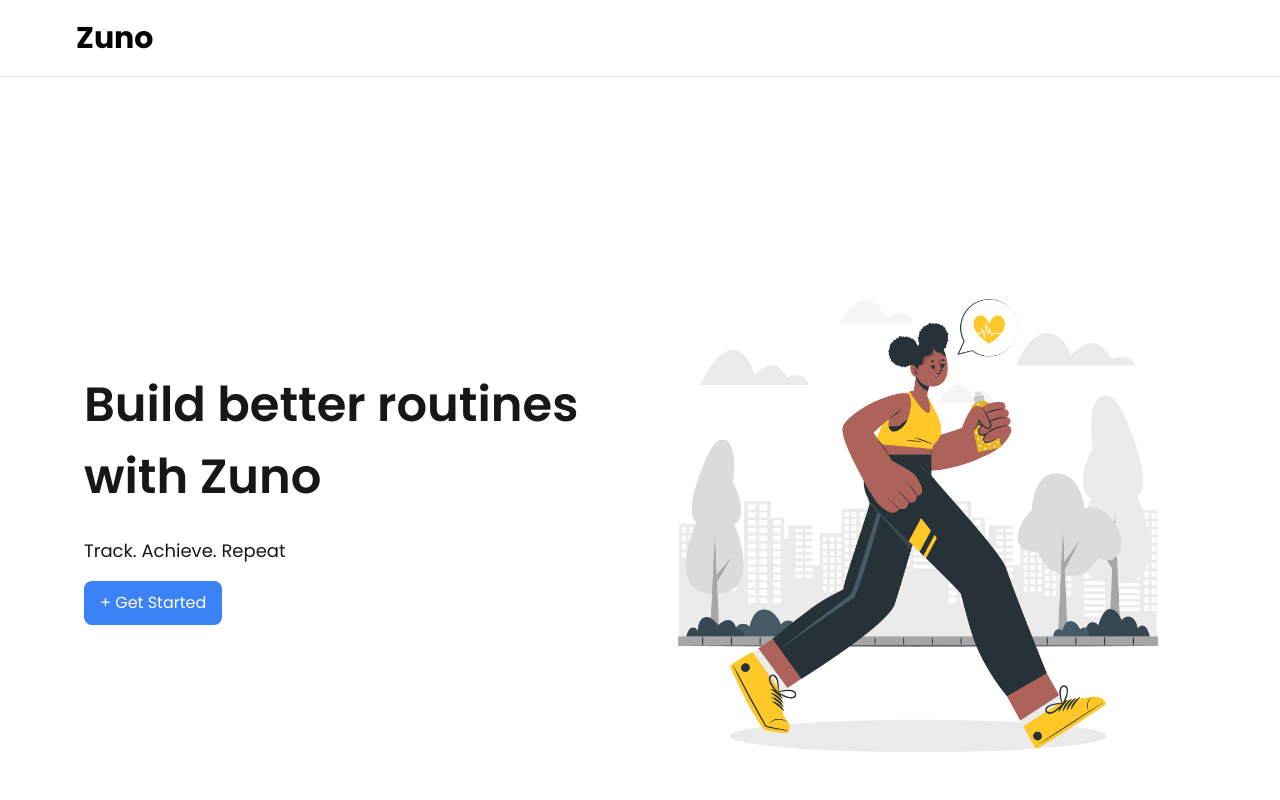
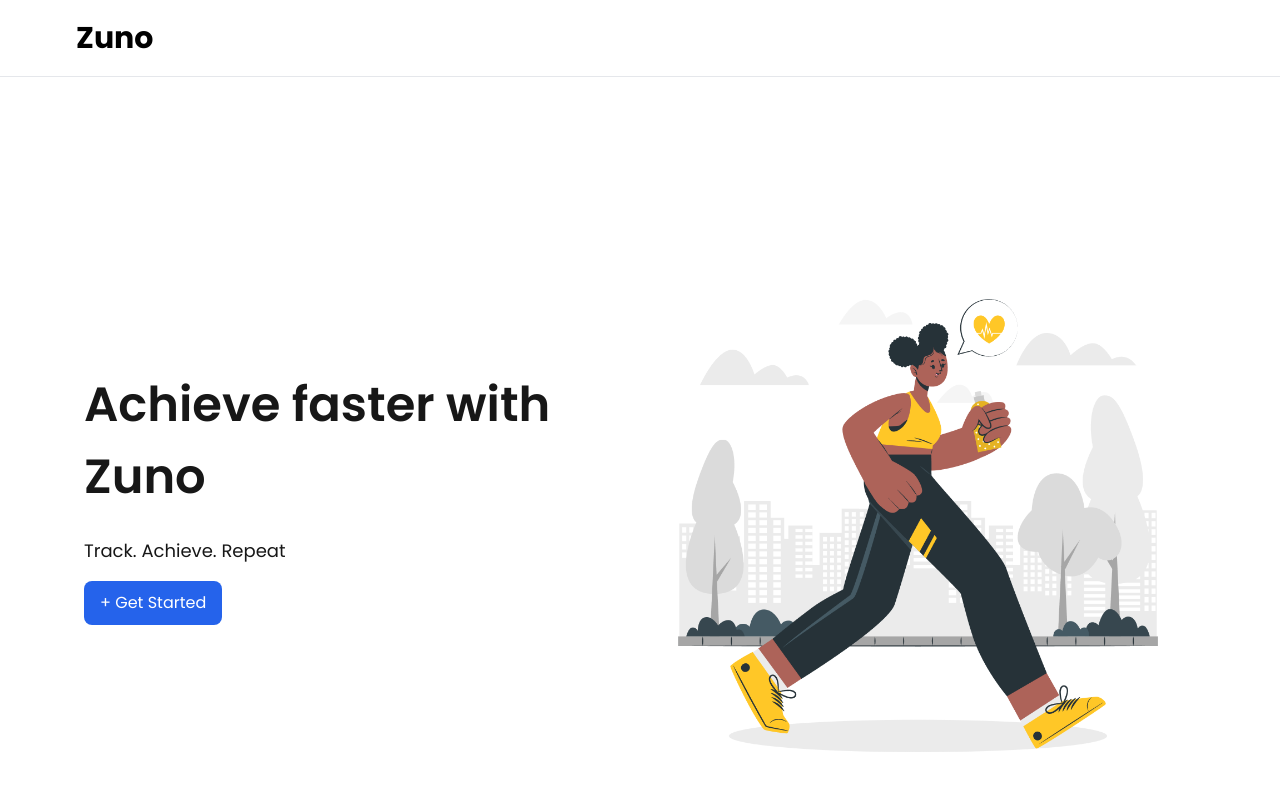
Before and after one commit to gyimadu/habit-tracker, a Next.js app: page / in a window 1280 px wide. Shown: the top 800 px of the page. Built offline with nearby package versions, Linux system fonts and the light colour scheme.

Commit message:
minor changes to homescreen headline text

```diff
--- a/src/app/page.tsx
+++ b/src/app/page.tsx
@@ -66,13 +66,13 @@ export default function Home() {
 
         <div className="flex flex-col md:flex-row items-center justify-center h-screen mt-0 pt-5 md:pt-0 md:mt-0 mb-10 text-center">
           <div className="text-center md:text-left w-full md:w-6/12 mb-10">
-            <h1 className="text-5xl md:text-5xl font-semibold mb-6 md:leading-normal">Build better routines with Zuno</h1>
+            <h1 className="text-5xl md:text-5xl font-semibold mb-6 md:leading-normal">Achieve faster with Zuno</h1>
             <p className="text-lg md:text-lg mb-4">Track. Achieve. Repeat</p>
 
             {!isAddingHabit ? (
               <button
                 onClick={() => setIsAddingHabit(true)}
-                className="bg-blue-500 border-blue-500 text-white px-4 py-2.5 rounded-lg hover:bg-blue-800 transition"
+                className="bg-blue-600 border-blue-600 text-white px-4 py-2.5 rounded-lg hover:bg-blue-800 transition"
               >
                 + Get Started
               </button>
```
